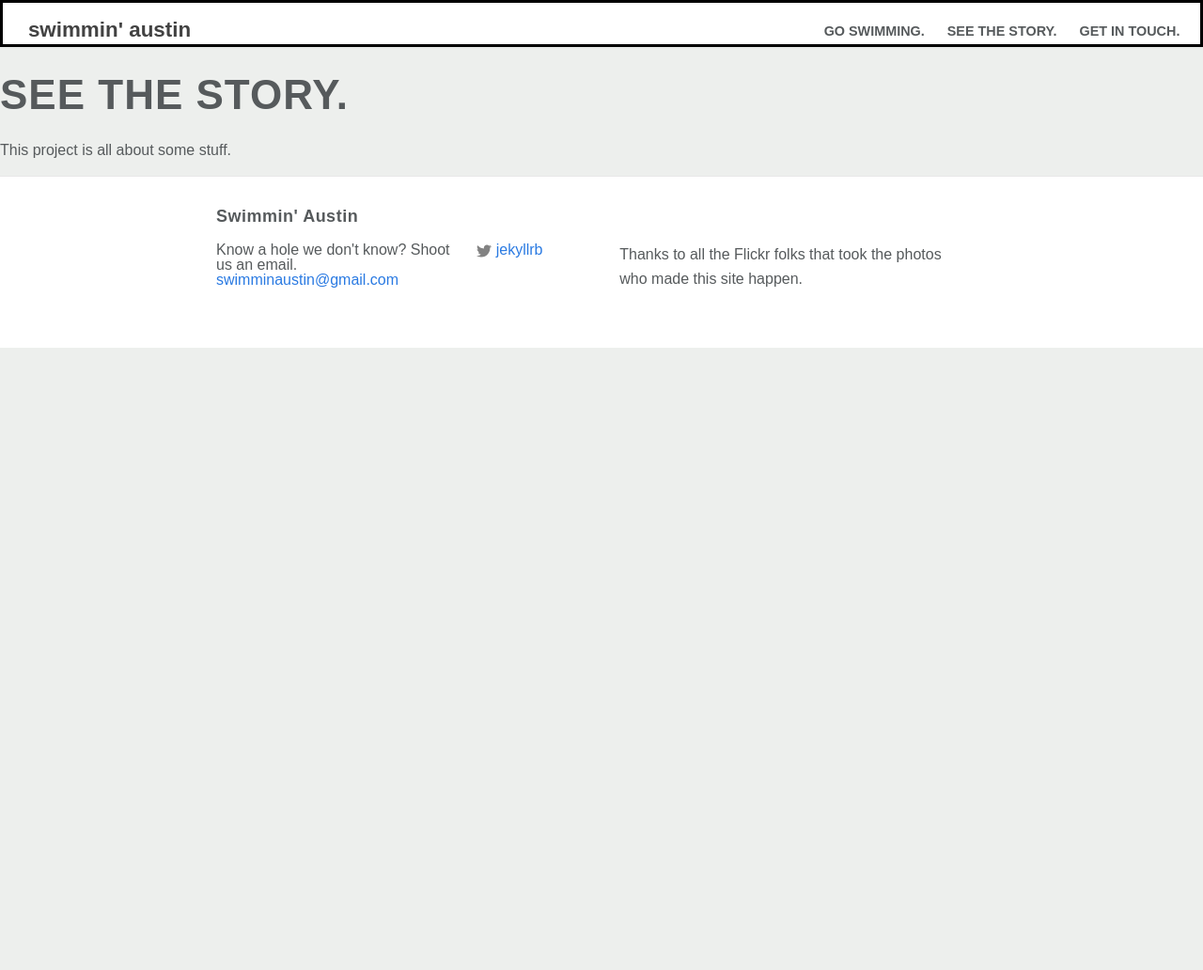
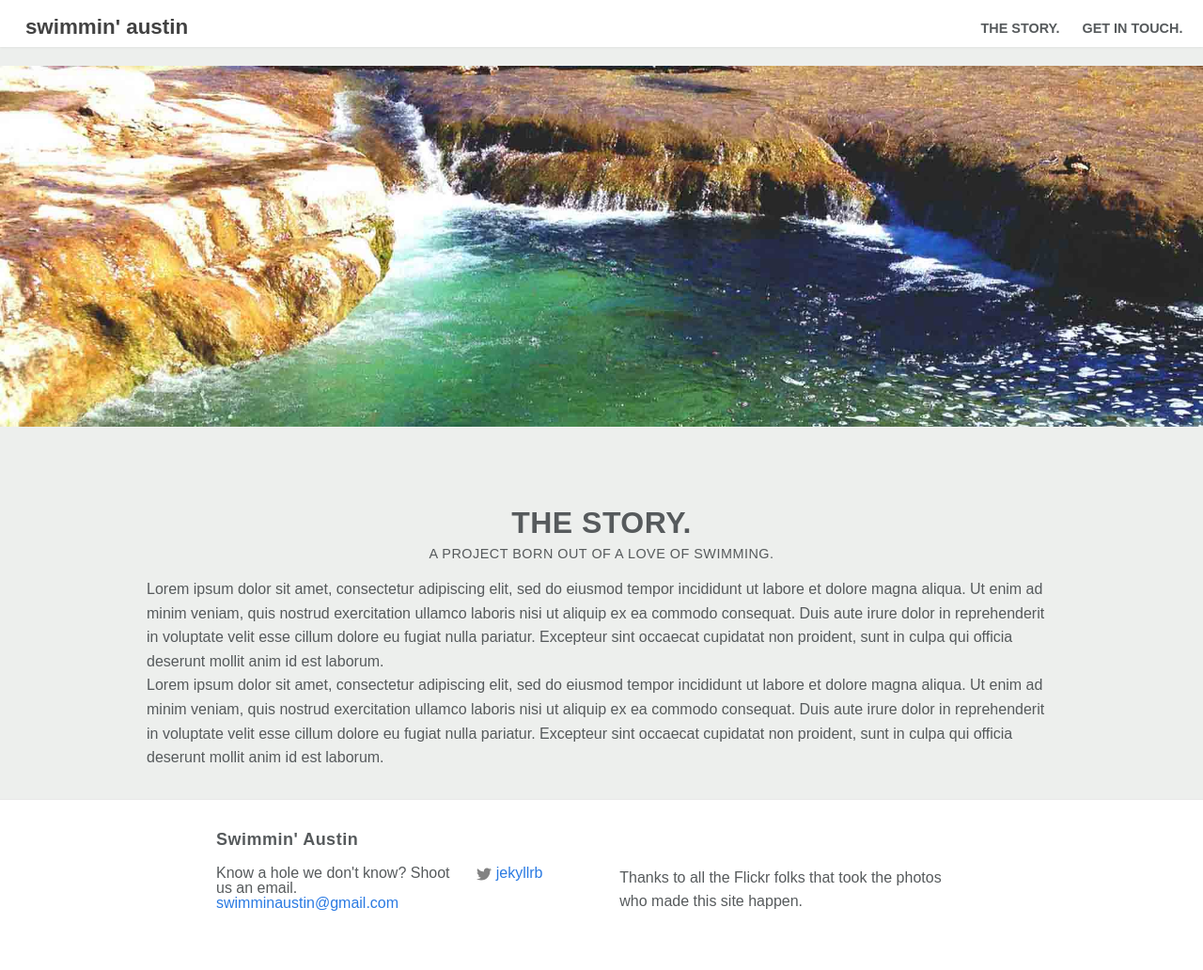
Before and after one commit to stephskaggs/swimnaustin, a Jekyll site: the page built from about.md, in a window 1280 px wide. Shown: the whole page at 94% size. Built offline with Jekyll 4.4.1, drawn with Linux system fonts in a browser that asks for light colours; nearby versions of some CDN libraries; before the commit the page ends 900 px from its top, so only the background shows below that.

Commit message:
added contact and about pages

```diff
--- a/_includes/header.html
+++ b/_includes/header.html
@@ -20,13 +20,13 @@
             <a class="page-link" href="{{ page.url | prepend: site.baseurl }}">{{ page.title }}</a>
             {% endif %}
           {% endfor %}
-          <a class="page-link" href="#contact">GET IN TOUCH.</a>
+        <!--   <a class="page-link" href="#contact">GET IN TOUCH.</a> -->
 
         </div>
       </nav>
     </div>
 
-     <!-- <div class="hero">
+     <div class="hero">
 
       <div class="headline">
                   <h4>- a complete guide -</h4>
--- a/_layouts/page.html
+++ b/_layouts/page.html
@@ -1,14 +1,32 @@
----
-layout: default
----
-<div class="post">
+<!DOCTYPE html>
+<html>
 
-  <header class="post-header">
-    <h1 class="post-title">{{ page.title }}</h1>
-  </header>
+  {% include head.html %}
 
-  <article class="post-content">
-    {{ content }}
-  </article>
+<!-- nav bar -->
+
+<body>
+    <div id="header">
+    	{% include page_header.html %}
+    </div>
+
+
+<div class="section-image"><img src="{{page.hero}}"alt=""></div>
+
+<div class=row>
+
+  <div class="swim-holes-home column small-12" id="story">
+
+
+      <h2 class="hole-heading">{{page.title}}</h2>
+      <h5 class="hole-intro">{{page.subhead}}</h5>
+      <p class="hole-body">{{page.copy}}</p>
+
+  </div>
 
 </div>
+
+     {% include footer.html %}
+
+ </body>
+</html>
--- a/_sass/_layout.scss
+++ b/_sass/_layout.scss
@@ -14,8 +14,8 @@
     // background-color: #0d6893;
 	box-shadow: 0 0 3px rgba(0, 0, 0, 0.1);
     width: 100%;
-    border: solid black;
-    margin: 0;
+    // border: solid black;
+    // margin: 0;
     // width: 100% ! important;
     // left: 0px;
 }
@@ -181,20 +181,21 @@
 
 // HOMEPAGE main headline over image
 
-.hero {
+// .hero {
 
-    img {
-    border: black solid;
-    width: 100%;
-    padding:0;
-    margin: 0;
-    display: block;
-    box-shadow: 0 0 3.5px rgba(0, 0, 0, 0.1);
-    }
-}
+//     img {
+//     border: black solid;
+//     width: 100%;
+//     padding:0;
+//     margin: 0;
+//     display: block;
+//     box-shadow: 0 0 3.5px rgba(0, 0, 0, 0.1);
+//     }
+// }
 
 .slides {
        box-shadow: 1 1 3.5px rgba(0, 0, 0, 0.1);
+       border: black solid;
 }
 
 
@@ -527,3 +528,11 @@
 //         // float: left;
 //     }
 // }
+
+// pages content
+
+.section-image {
+    margin: 0;
+    padding: 0;
+
+}
--- a/about.md
+++ b/about.md
@@ -1,7 +1,11 @@
 ---
 layout: page
-title: SEE THE STORY.
+title: THE STORY.
+subhead: a project born out of a love of swimming.
 permalink: /about/
+hero: /img/subhero1.jpg
+copy: Lorem ipsum dolor sit amet, consectetur adipiscing elit, sed do eiusmod tempor incididunt ut labore et dolore magna aliqua. Ut enim ad minim veniam, quis nostrud exercitation ullamco laboris nisi ut aliquip ex ea commodo consequat. Duis aute irure dolor in reprehenderit in voluptate velit esse cillum dolore eu fugiat nulla pariatur. Excepteur sint occaecat cupidatat non proident, sunt in culpa qui officia deserunt mollit anim id est laborum.<br>Lorem ipsum dolor sit amet, consectetur adipiscing elit, sed do eiusmod tempor incididunt ut labore et dolore magna aliqua. Ut enim ad minim veniam, quis nostrud exercitation ullamco laboris nisi ut aliquip ex ea commodo consequat. Duis aute irure dolor in reprehenderit in voluptate velit esse cillum dolore eu fugiat nulla pariatur. Excepteur sint occaecat cupidatat non proident, sunt in culpa qui officia deserunt mollit anim id est laborum.
+
+
+
 ---
-
-This project is all about some stuff.
```
Also changed, not shown: other parts of _includes/header.html (+11 -1 lines), contact.md (added, +9 -0 lines), index.html (+3 -45 lines).
